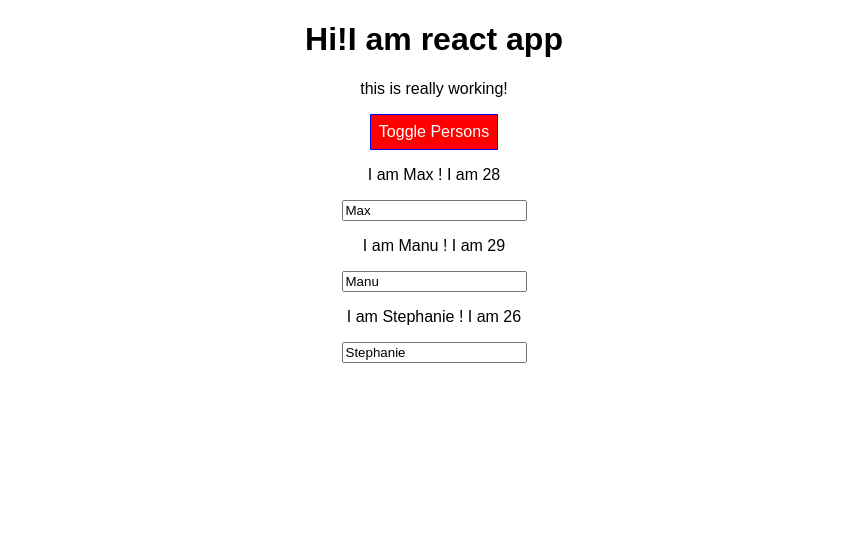
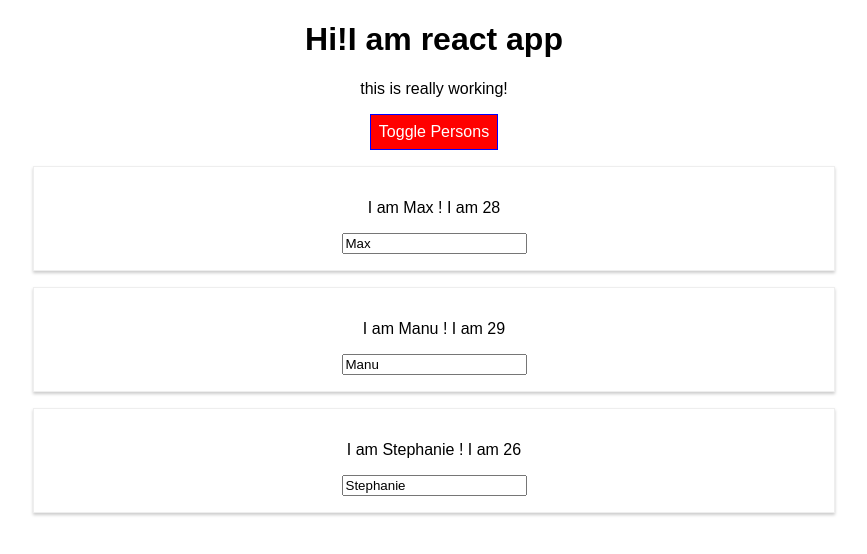
Before and after one commit to umanglpatel/react-examples, a React app: page / in a window 1280 px wide. Both pictures are taken after a click on the button "Toggle Persons". Shown: the top 554 px of the page, without its empty margins (206-1073 px from the left). Built offline with nearby package versions, Linux system fonts and the light colour scheme.

Commit message:
Section 5.7 - use css module for person component

```diff
--- a/src/components/Persons/Person/Person.js
+++ b/src/components/Persons/Person/Person.js
@@ -1,10 +1,10 @@
 import React from 'react';
-import './Person.css';
+import classes from './Person.css';
 
 const person = (props) => {
 
     return (
-        <div className="Person">
+        <div className={classes.Person}>
             <p onClick={props.click}>I am {props.name} ! I am {props.age}</p>
             <p>{props.children}</p>
             <input onChange={props.changed} type="text" value={props.name} />
```
